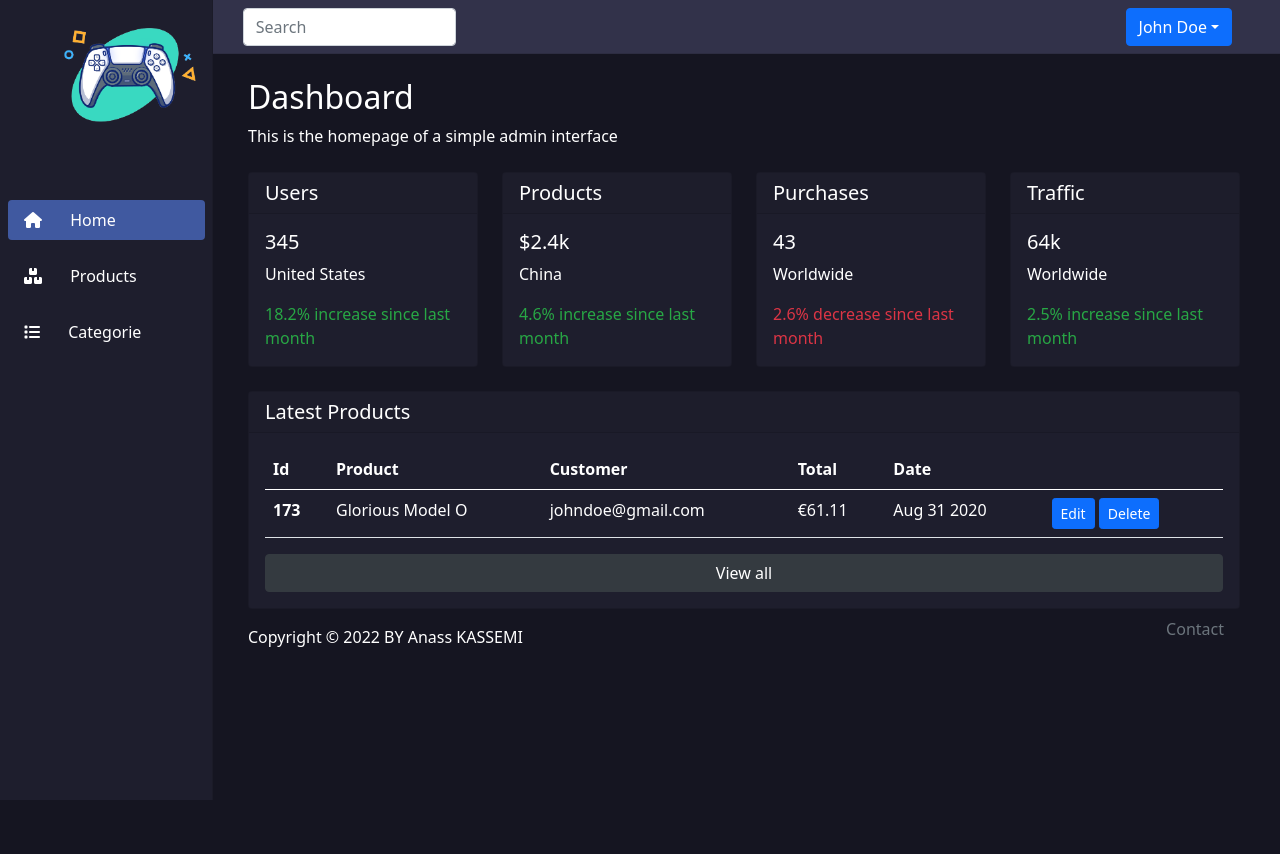
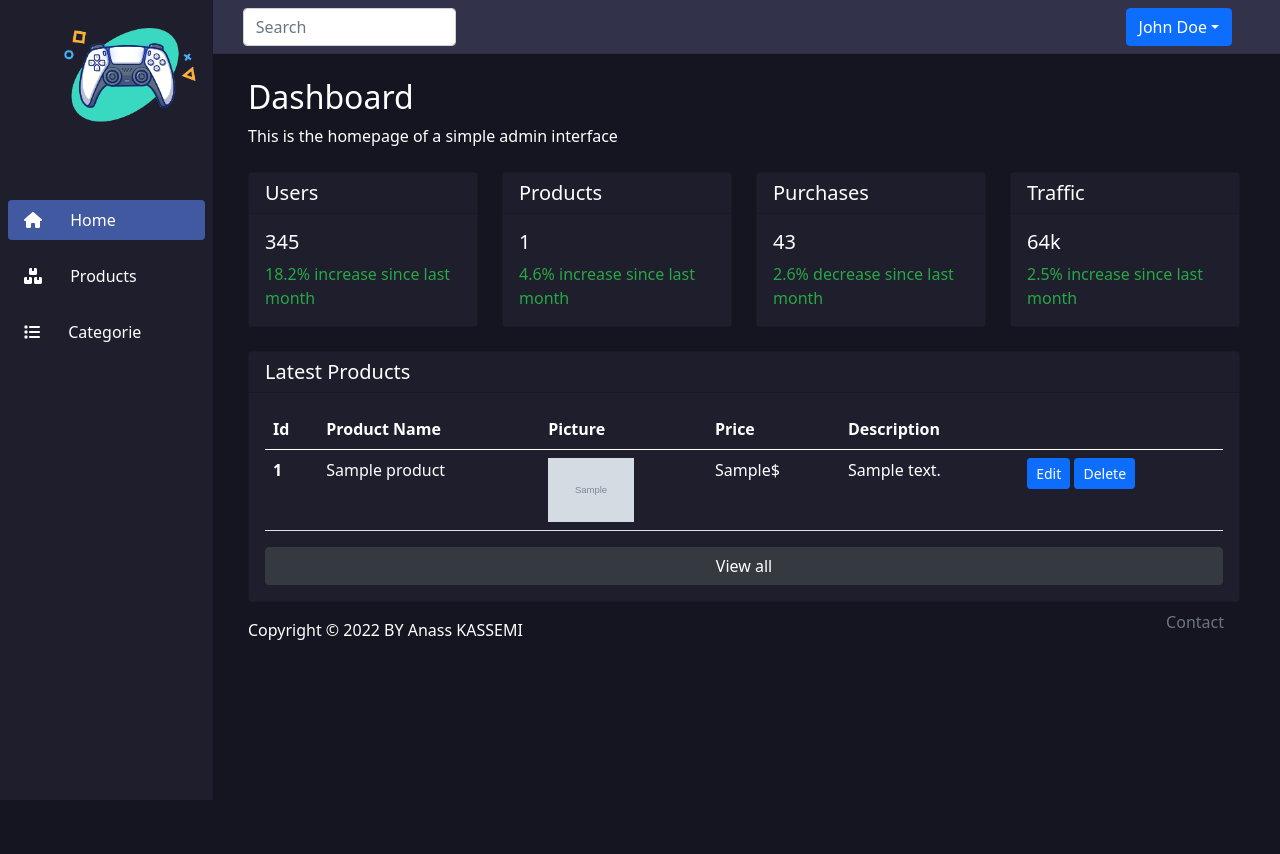
Before and after one commit to anas1k/Origin-Gamer, a PHP site: page / in a window 1280 px wide. Run offline with PHP 8.4, Linux system fonts and the light colour scheme; tables that the repository leaves empty hold one stand-in row (values such as "Sample post"); grey boxes marked "Sample" are stand-in pictures; data that the repository does not hold is empty; some libraries are stand-ins or nearby versions.

Commit message:
BackEnd phase: products read

```diff
--- a/assets/css/main.css
+++ b/assets/css/main.css
@@ -69,7 +69,10 @@
     .navbar {
         top: 0;
         position: sticky;
-        z-index: 999;
+        z-index: 998;
+    }
+    .content {
+        z-index: 997;
     }
     .logo {
         width: 12rem;
--- /dev/null
+++ b/controller/products.php
@@ -0,0 +1,17 @@
+<?php
+
+require_once('./controller/database.php');
+
+function GetProducts(){
+
+    $sql = "SELECT * FROM products";
+    $result = connect() -> query($sql);
+
+    return $result;
+}
+
+function CountProducts(){
+    $sql = "SELECT * FROM products";
+    $result = connect() -> query($sql);
+    return $result;
+}
--- /dev/null
+++ b/include/require.php
@@ -0,0 +1,9 @@
+<?php
+
+session_start();
+
+include('./controller/products.php');
+
+$AllProducts = GetProducts();
+
+$ProductsCount = CountProducts();
--- a/index.php
+++ b/index.php
@@ -1,3 +1,7 @@
+<?php
+
+    include('include/require.php');
+?>
 <!DOCTYPE html>
 <html lang="en">
     <head>
@@ -76,7 +80,6 @@
                                 <h5 class="card-header">Users</h5>
                                 <div class="card-body">
                                     <h5 class="card-title">345</h5>
-                                    <p class="card-text">United States</p>
                                     <p class="card-text text-success">18.2% increase since last month</p>
                                 </div>
                             </div>
@@ -85,8 +88,7 @@
                             <div class="card">
                                 <h5 class="card-header">Products</h5>
                                 <div class="card-body">
-                                    <h5 class="card-title">$2.4k</h5>
-                                    <p class="card-text">China</p>
+                                    <h5 class="card-title"><?php echo CountProducts()-> num_rows; ?></h5>
                                     <p class="card-text text-success">4.6% increase since last month</p>
                                 </div>
                             </div>
@@ -96,8 +98,7 @@
                                 <h5 class="card-header">Purchases</h5>
                                 <div class="card-body">
                                     <h5 class="card-title">43</h5>
-                                    <p class="card-text">Worldwide</p>
-                                    <p class="card-text text-danger">2.6% decrease since last month</p>
+                                    <p class="card-text text-success">2.6% decrease since last month</p>
                                 </div>
                             </div>
                         </div>
@@ -106,7 +107,6 @@
                                 <h5 class="card-header">Traffic</h5>
                                 <div class="card-body">
                                     <h5 class="card-title">64k</h5>
-                                    <p class="card-text">Worldwide</p>
                                     <p class="card-text text-success">2.5% increase since last month</p>
                                 </div>
                             </div>
@@ -122,25 +122,27 @@
                                             <thead>
                                                 <tr>
                                                     <th scope="col">Id</th>
-                                                    <th scope="col">Product</th>
-                                                    <th scope="col">Customer</th>
-                                                    <th scope="col">Total</th>
-                                                    <th scope="col">Date</th>
+                                                    <th scope="col">Product Name</th>
+                                                    <th scope="col">Picture</th>
+                                                    <th scope="col">Price</th>
+                                                    <th scope="col">Description</th>
                                                     <th scope="col"></th>
                                                 </tr>
                                             </thead>
                                             <tbody>
+                                                <?php foreach($AllProducts as $product) {?>
                                                 <tr>
-                                                    <th scope="row">173</th>
-                                                    <td>Glorious Model O</td>
-                                                    <td>johndoe@gmail.com</td>
-                                                    <td>€61.11</td>
-                                                    <td>Aug 31 2020</td>
+                                                    <th scope="row"><?= $product['id']; ?></th>
+                                                    <td><?= $product['name']; ?></td>
+                                                    <td><img src="<?= $product['picture']; ?>" style="width7rem; height: 4rem" /></td>
+                                                    <td><?= $product['price'].'$'; ?></td>
+                                                    <td><?= $product['description']; ?></td>
                                                     <td>
                                                         <a href="#" class="btn btn-sm btn-primary">Edit</a>
                                                         <a href="#" class="btn btn-sm btn-primary">Delete</a>
                                                     </td>
                                                 </tr>
+                                                <?php } ?>
                                             </tbody>
                                         </table>
                                     </div>
```
Also changed, not shown: assets/img/uploads/model_O.jpg (added), 1 other file.
